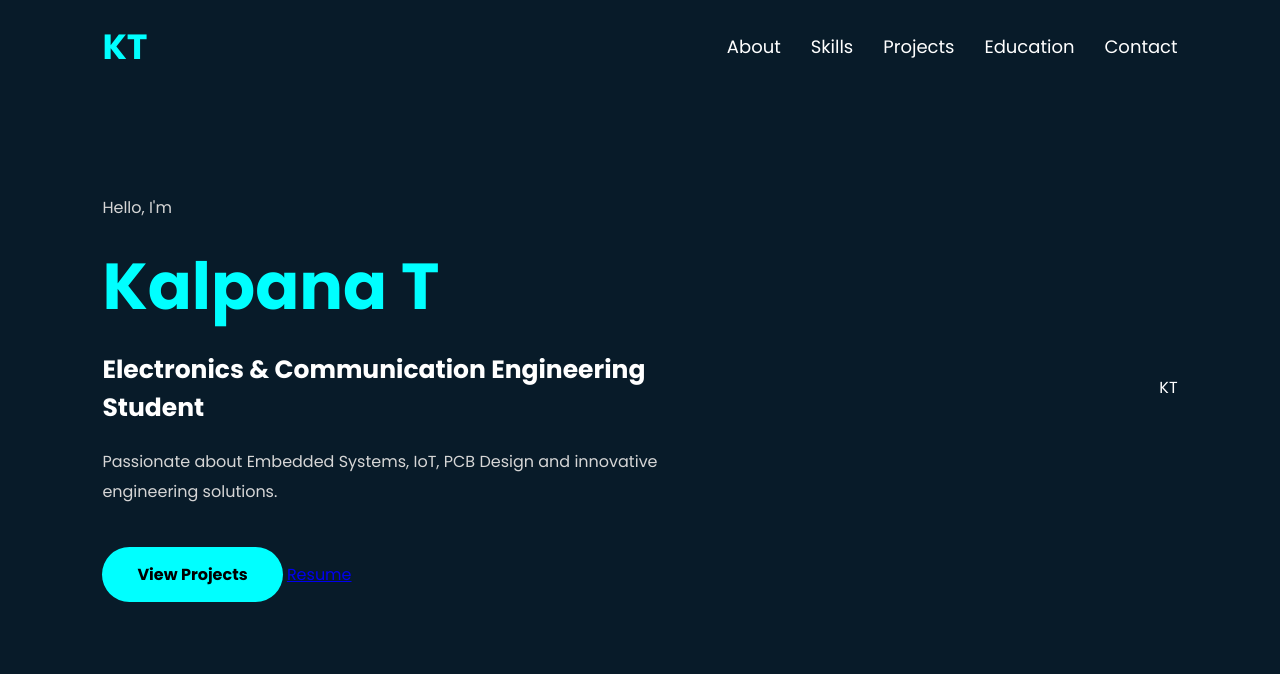
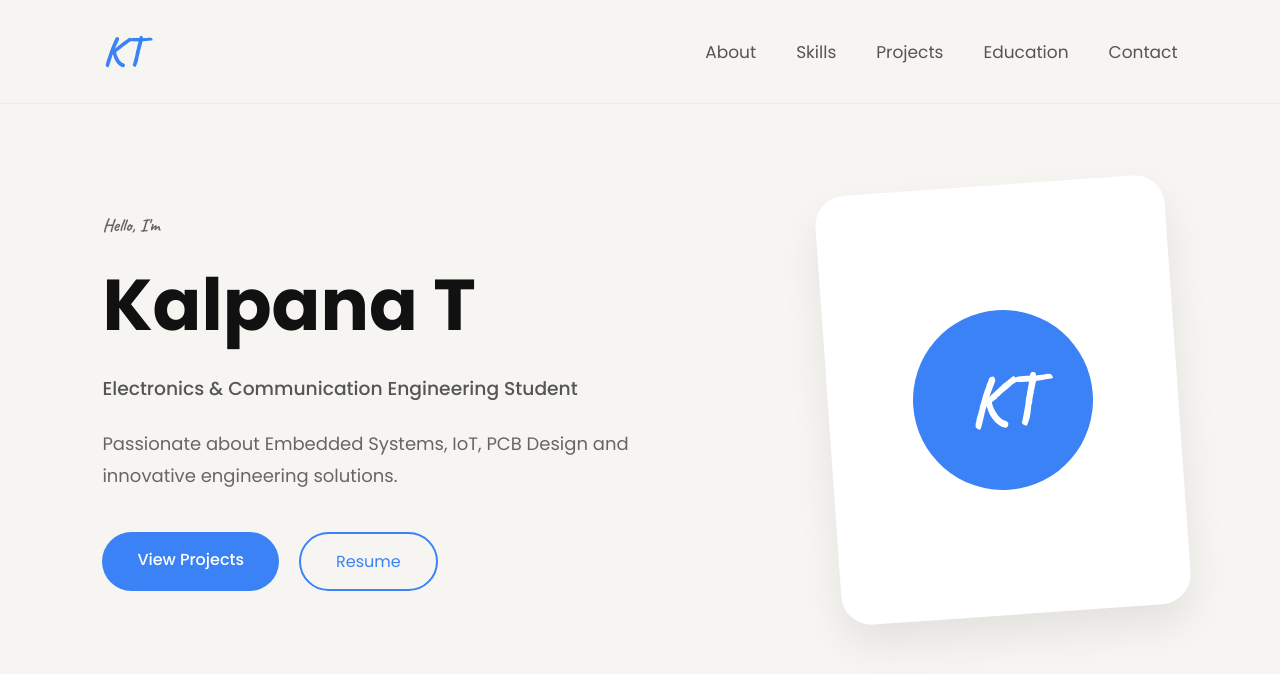
Before and after one commit to kalpana-2207/portfolio, a plain HTML site: page index.html in a window 1280 px wide. Drawn offline with Linux system fonts and the light colour scheme.

Commit message:
Update style.css

```diff
--- a/style.css
+++ b/style.css
@@ -1,81 +1,119 @@
-/* Google Font */
-@import url('https://fonts.googleapis.com/css2?family=Poppins:wght@300;400;500;600;700&display=swap');
+/* ===========================
+   Google Fonts
+=========================== */
+@import url('https://fonts.googleapis.com/css2?family=Poppins:wght@300;400;500;600;700&family=Caveat:wght@700&display=swap');
+
+/* ===========================
+   Reset
+=========================== */
 
 *{
 margin:0;
 padding:0;
 box-sizing:border-box;
-font-family:'Poppins',sans-serif;
+}
+
+html{
+scroll-behavior:smooth;
 }
 
 body{
 
-background:#081b29;
-color:white;
+font-family:'Poppins',sans-serif;
+
+background:#F7F5F2;
+
+color:#222;
 
 }
+
+/* ===========================
+Navigation
+=========================== */
 
 header{
 
 width:100%;
-padding:20px 8%;
-display:flex;
-justify-content:center;
-align-items:center;
+
+padding:25px 8%;
+
+position:fixed;
+
+top:0;
+
+background:rgba(247,245,242,.95);
+
+backdrop-filter:blur(10px);
+
+z-index:1000;
+
+border-bottom:1px solid #ECECEC;
 
 }
 
 nav{
 
-width:100%;
 display:flex;
+
 justify-content:space-between;
+
 align-items:center;
 
 }
 
 .logo{
 
-font-size:35px;
-font-weight:bold;
-color:#00ffff;
+font-family:'Caveat',cursive;
+
+font-size:42px;
+
+color:#3B82F6;
 
 }
 
 nav ul{
 
 display:flex;
+
 list-style:none;
 
-}
-
-nav ul li{
-
-margin-left:30px;
+gap:40px;
 
 }
 
 nav ul li a{
 
 text-decoration:none;
-color:white;
-font-size:18px;
+
+color:#555;
+
+font-size:17px;
+
 transition:.3s;
 
 }
 
 nav ul li a:hover{
 
-color:#00ffff;
+color:#3B82F6;
 
 }
 
+/* ===========================
+Hero Section
+=========================== */
+
 .hero{
 
+min-height:100vh;
+
+padding:120px 8%;
+
 display:flex;
+
 justify-content:space-between;
+
 align-items:center;
-padding:80px 8%;
 
 }
 
@@ -85,65 +123,212 @@
 
 }
 
-.hero-text h3{
+.intro{
 
-font-size:25px;
+font-family:'Caveat';
+
+font-size:35px;
+
+color:#3B82F6;
+
+margin-bottom:10px;
 
 }
 
-.hero-text h1{
+.hero h1{
 
-font-size:65px;
-color:#00ffff;
-margin:15px 0;
+font-size:72px;
+
+font-weight:700;
+
+margin-bottom:15px;
+
+color:#111;
 
 }
 
-.hero-text h2{
+.hero h3{
 
-font-size:28px;
+font-weight:500;
+
+color:#555;
+
+margin-bottom:25px;
 
 }
 
-.hero-text p{
+.hero p{
 
-margin-top:20px;
-line-height:30px;
-color:#d6d6d6;
+line-height:32px;
+
+color:#666;
+
+font-size:18px;
+
+}
+
+/* ===========================
+Buttons
+=========================== */
+
+.buttons{
+
+margin-top:40px;
+
+display:flex;
+
+gap:20px;
 
 }
 
 .btn{
 
-display:inline-block;
-margin-top:40px;
+background:#3B82F6;
+
+color:white;
+
 padding:15px 35px;
-background:#00ffff;
-color:black;
+
+border-radius:50px;
+
 text-decoration:none;
-font-weight:bold;
-border-radius:30px;
+
+font-weight:500;
+
+transition:.3s;
 
 }
 
 .btn:hover{
 
-background:white;
+transform:translateY(-3px);
+
+box-shadow:0 15px 25px rgba(59,130,246,.25);
 
 }
 
-.circle{
+.btn-outline{
 
-width:300px;
-height:300px;
-border-radius:50%;
-background:#00ffff;
-display:flex;
-justify-content:center;
-align-items:center;
-font-size:90px;
-font-weight:bold;
-color:#081b29;
-box-shadow:0 0 40px cyan;
+border:2px solid #3B82F6;
+
+padding:15px 35px;
+
+border-radius:50px;
+
+text-decoration:none;
+
+color:#3B82F6;
+
+transition:.3s;
 
 }
+
+.btn-outline:hover{
+
+background:#3B82F6;
+
+color:white;
+
+}
+
+/* ===========================
+Hero Card
+=========================== */
+
+.hero-card{
+
+width:350px;
+
+height:430px;
+
+background:white;
+
+border-radius:30px;
+
+box-shadow:0 20px 40px rgba(0,0,0,.08);
+
+display:flex;
+
+justify-content:center;
+
+align-items:center;
+
+transform:rotate(-4deg);
+
+transition:.4s;
+
+}
+
+.hero-card:hover{
+
+transform:rotate(0deg);
+
+}
+
+.initials{
+
+width:180px;
+
+height:180px;
+
+background:#3B82F6;
+
+border-radius:50%;
+
+display:flex;
+
+justify-content:center;
+
+align-items:center;
+
+font-size:72px;
+
+color:white;
+
+font-weight:bold;
+
+font-family:'Caveat';
+
+}
+
+/* ===========================
+Responsive
+=========================== */
+
+@media(max-width:900px){
+
+.hero{
+
+flex-direction:column;
+
+text-align:center;
+
+padding-top:150px;
+
+}
+
+.hero-text{
+
+width:100%;
+
+}
+
+.hero-card{
+
+margin-top:60px;
+
+}
+
+nav ul{
+
+display:none;
+
+}
+
+.hero h1{
+
+font-size:50px;
+
+}
+
+}
```
